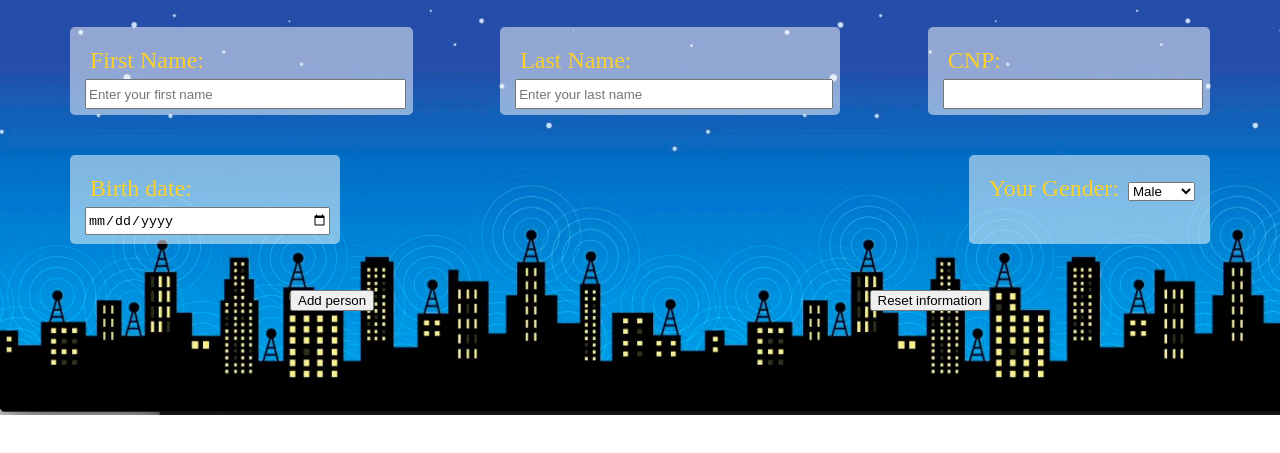
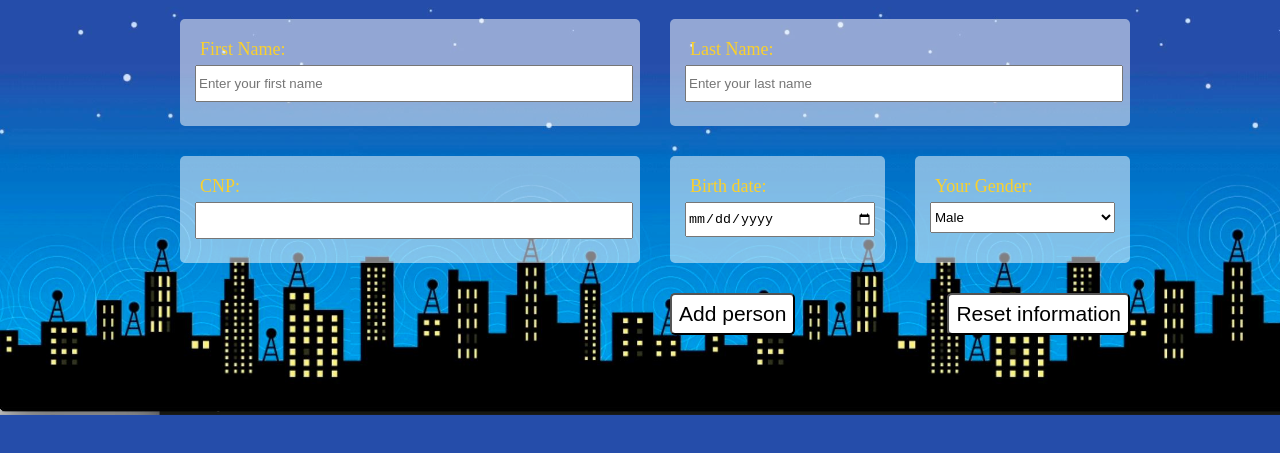
Before and after one commit to emanuele-ghica/test_repo, a plain HTML site: page index.html in a window 1280 px wide. Shown: the part 241-694 px from the top of the page. Drawn offline with Linux system fonts and the light colour scheme.

Commit message:
Changed every style

```diff
--- a/index.html
+++ b/index.html
@@ -22,23 +22,23 @@
         <div class="form-body">
             <h1>Add a new person</h1>
             <form>
-                <div class="form-field">
+                <div class="form-field half-row">
                     <label for="first-name">First Name: </label>
                     <input type="text" id="first-name" placeholder="Enter your first name"/>
                 </div>
-                <div class="form-field">
+                <div class="form-field half-row">
                     <label for="last-name">Last Name: </label>
                     <input type="text" id="last-name" placeholder="Enter your last name"/>
                 </div>
-                <div class="form-field">
+                <div class="form-field half-row">
                     <label for="CNP">CNP: </label>
                     <input type="text" id="CNP"/>
                 </div>
-                <div class="form-field">
+                <div class="form-field quater-row">
                     <label for="birth-date">Birth date: </label>
                     <input type="date" id="birth-date"/>
                 </div>
-                <div class="form-field">
+                <div class="form-field quater-row">
                     <label for="gender">Your Gender: </label>
                     <select id="gender">
                         <option>Male</option>
@@ -46,11 +46,11 @@
                         <option>Other</option>
                     </select>
                 </div>
+                <div class="action-button">
+                    <button type="submit">Add person</button>
+                    <button type="reset">Reset information</button>
+                </div>
             </form>
-            <div class="action-button">
-                <button type="submit">Add person</button>
-                <button type="reset">Reset information</button>
-            </div>
         </div>
     </main>
 </body>
--- a/style.css
+++ b/style.css
@@ -1,9 +1,8 @@
 body {
     background-image: url("/images/bg-image.jpg");
-    background-repeat: no-repeat;
     background-size: 110%;
     margin: 0 auto;
-    max-width: 1200px;
+    padding: 0 150px;
 }
 
 body > header{
@@ -51,9 +50,8 @@ body ul > li > a:hover {
 .form-body form {
     display: flex;
     flex-wrap: wrap;
-    justify-content: space-between;
-    margin: 30px;
-    row-gap: 40px;
+    justify-content: end;
+    gap: 30px;
 }
 
 body .form-body h1 {
@@ -65,26 +63,54 @@ body .form-body h1 {
     background-color: rgba(255, 255, 255, 0.5);
     border-radius: 5px;
     padding: 15px;
+    width: calc(50% - 30px + 20px);
+    box-sizing: border-box;
+    padding-bottom: 40px;
 }
 
 .form-field > label{
     color: #FAD02C;
     padding: 5px;
     display: inline-block;
-    font-size: 24px;
+    font-size: 18px;
 }
 
 .form-field > input{
     width: 100%;
-    height: 40%;
+    height: 60%;
 }
 
 .action-button{
     display: flex;
     justify-content: space-between;
-    cursor: pointer;
     text-align: center;
     text-decoration: none;
-    padding: 16px 250px;
     font-size: 24px;
+    width: calc(50% - 30px);
 }
+
+.action-button > button{
+    background-color: white;
+    font-size: 21px;
+    border-radius: 5px;
+    padding: 7px;
+    cursor: pointer;
+}
+
+.action-button > button:hover{
+    background-color: #72bcd4;
+
+}
+
+.quater-row{
+    width: calc(25% - 30px);
+}
+
+.half-row{
+    width: calc(50% - 30px);
+}
+
+#gender{
+    width: 100%;
+    height: 60%;
+}
```
